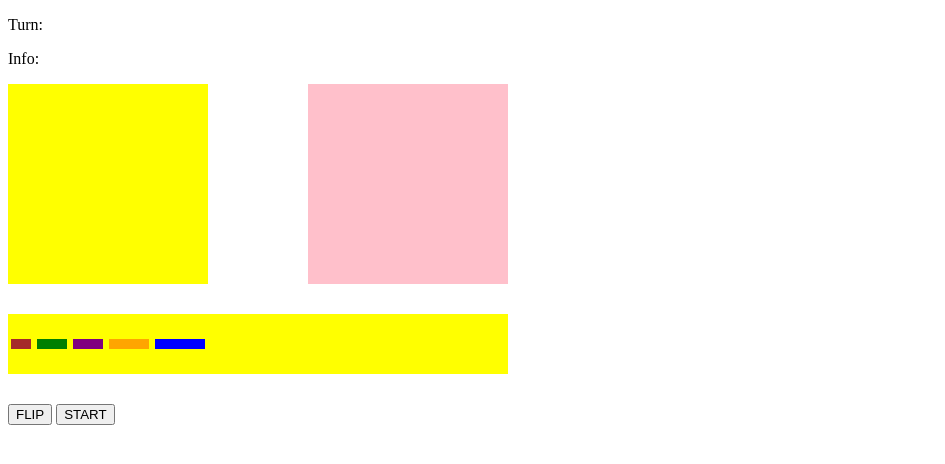
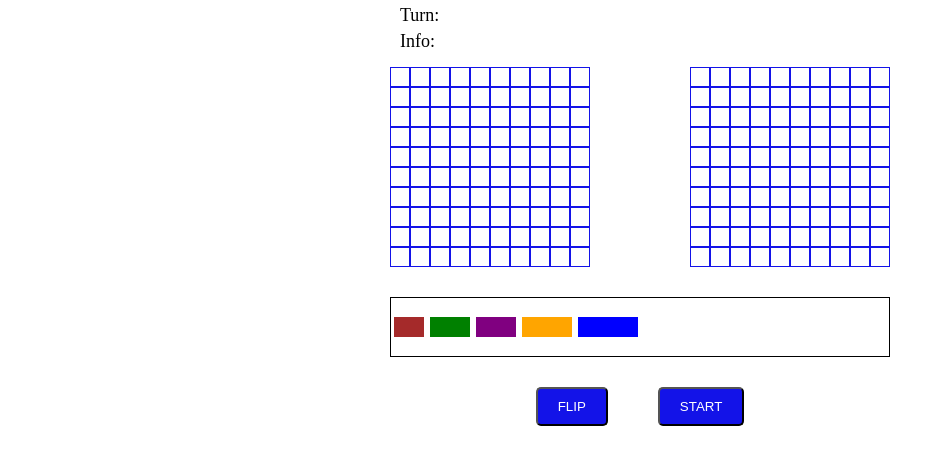
Before and after one commit to Gliga2002/battleship, a plain HTML site: page index.html in a window 1280 px wide. Shown: the whole page, without its empty margins (0-945 px from the left). Drawn offline with Linux system fonts and the light colour scheme.

Commit message:
change btn color

```diff
--- a/app.js
+++ b/app.js
@@ -21,7 +21,7 @@ const width = 10;
 function createBoard(color, user) {
  const gameBoardContainer = document.createElement('div');
  gameBoardContainer.classList.add('game-board');
- gameBoardContainer.style.backgroundColor = color;
+//  gameBoardContainer.style.backgroundColor = color;
  gameBoardContainer.id = user;
 
  for(let i = 0; i < width * width; i++) {
@@ -32,6 +32,7 @@ function createBoard(color, user) {
  }
 
  gamesBoardContainer.append(gameBoardContainer);
+
 }
 createBoard('yellow', 'player');
 createBoard('pink', 'computer');
--- a/index.html
+++ b/index.html
@@ -8,6 +8,7 @@
   <script defer src="./app.js"></script>
 </head>
 <body>
+  <div class="game">
     <div id="game-info">
       <p>Turn: <span id="turn-display"></span></p>
       <p>Info: <span id="info"></span></p>
@@ -23,8 +24,10 @@
       <div id='4' class="carrier-preview carrier" draggable="true"></div>
     </div>
 
-  <button id="flip-button">FLIP</button>
-  <button id="start-button">START</button>
-
+    <div class="button-container">
+      <button id="flip-button" class="button">FLIP</button>
+      <button id="start-button" class="button">START</button>
+    </div>
+</div>
 </body>
 </html>
--- a/style.css
+++ b/style.css
@@ -1,7 +1,31 @@
+* {
+  margin:0;
+  padding:0;
+  box-sizing:border-box;
+}
+
+html {
+  font-size: 62.5%;
+}
+
+
+body {
+  display: flex;
+  flex-direction: column;
+  justify-content: center;
+  align-items: center;
+}
+
+#game-info p {
+  font-size: 1.8rem;
+  margin:0.5rem 1rem;
+}
+
 #gamesboard-container {
   width:500px;
   display: flex;
   justify-content: space-between;
+  margin-top: 1.5rem;
 }
 
 .game-board {
@@ -14,13 +38,14 @@
 .block {
   width:20px;
   height:20px;
+  border:1px solid rgb(19, 19, 232);
 }
 
 .option-container {
   width: 500px;
   height:60px;
   margin:30px 0;
-  background-color: yellow;
+  border:1px solid black;
   display: flex;
   align-items: center;
 }
@@ -46,32 +71,32 @@
 }
 
 .destroyer-preview {
- width:20px;
- height: 10px;
+ width:30px;
+ height: 20px;
  margin: 3px;
 }
 
 .submarine-preview {
-  width: 30px;
-  height: 10px;
+  width: 40px;
+  height: 20px;
   margin: 3px;
 }
 
 .cruiser-preview {
-  width: 30px;
-  height: 10px;
+  width: 40px;
+  height: 20px;
   margin: 3px;
 }
 
 .battleship-preview {
-  width: 40px;
-  height: 10px;
+  width: 50px;
+  height: 20px;
   margin: 3px;
 }
 
 .carrier-preview {
-  width: 50px;
-  height: 10px;
+  width: 60px;
+  height: 20px;
   margin: 3px;
 }
 
@@ -84,7 +109,7 @@
 #computer .cruiser,
 #computer .battleship,
 #computer .carrier {
-  background-color: pink;
+  background-color: white;
 }
 
 .boom {
@@ -94,3 +119,22 @@
 .empty {
   background-color: grey !important;
 }
+
+.button-container {
+  display: flex;
+  justify-content: center;
+  gap:50px;
+}
+
+.button {
+  padding:10px 20px;
+  background-color: rgb(19, 19, 232);
+  color:white;
+  cursor: pointer;
+  border-radius: 5px;
+  transition: all 0.3s;
+}
+
+.button:hover {
+  box-shadow: 5px 3px 3px rgba(0, 0, 0, 0.316);
+}
```
Lines whose indentation alone changed are shown as unchanged.
